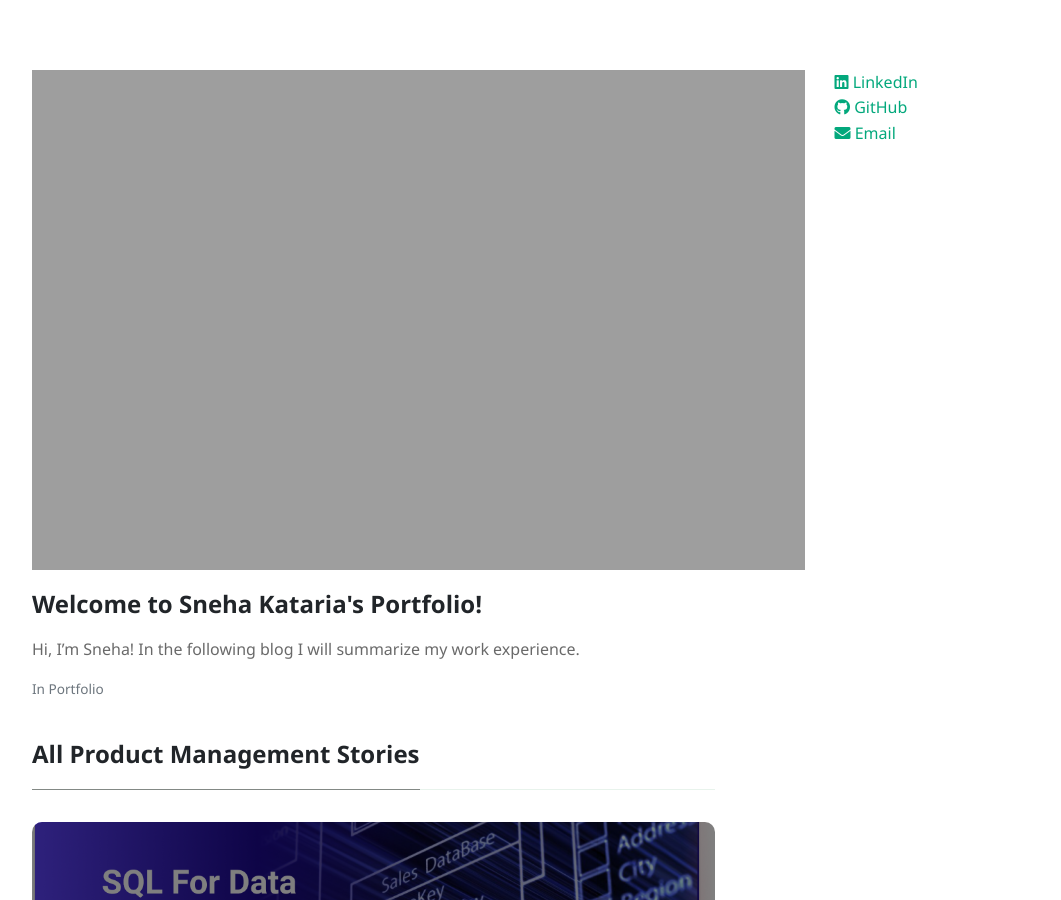
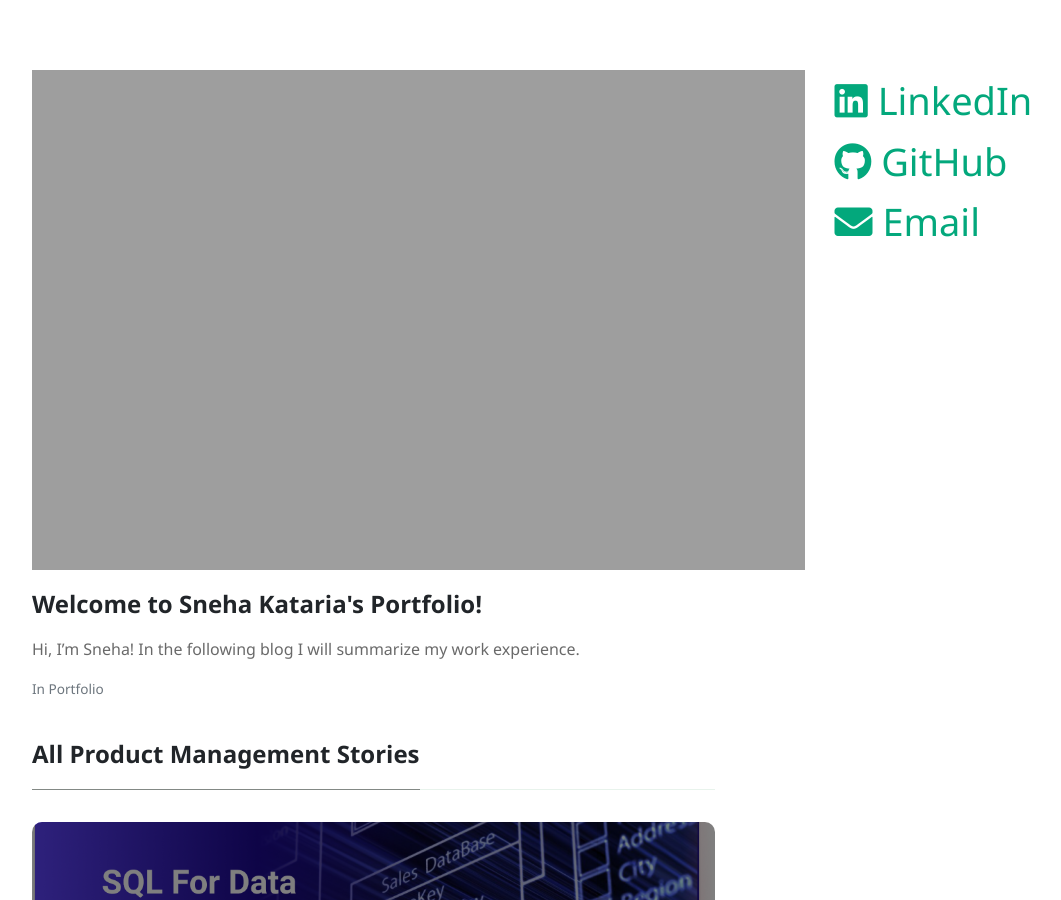
Before and after one commit to sneha-kataria/blog, a Jekyll site: the page built from index.html, in a window 1280 px wide and 900 px high. Shown: the whole window, without its empty margins (88-1149 px from the left). Built offline with Jekyll 4.4.1, drawn with Linux system fonts in a browser that asks for light colours; nearby versions of some CDN libraries; the list of posts is cut into pages by our own code.

Commit message:
Added contact me.

```diff
--- a/index.html
+++ b/index.html
@@ -40,15 +40,15 @@ description: "Hey I am Sneha Kataria, and this my blog."
     <div class="col-md-3">
         <div class="contact-links">
             <!-- LinkedIn -->
-            <div class="contact-item">
-                <a href="https://www.linkedin.com/in/snehakataria/" target="_blank">
+            <div class="contact-item"  style="font-size:38px;color: black;">
+                <a href="https://www.linkedin.com/in/snehakataria/" target="_blank" >
                     <i class="fab fa-linkedin"></i>
                     <span>LinkedIn</span>
                 </a>
             </div>
 
             <!-- GitHub -->
-            <div class="contact-item">
+            <div class="contact-item"  style="font-size:38px;color: black;">
                 <a href="https://github.com/sneha-kataria" target="_blank">
                     <i class="fab fa-github"></i>
                     <span>GitHub</span>
@@ -56,7 +56,7 @@ description: "Hey I am Sneha Kataria, and this my blog."
             </div>
 
             <!-- Email -->
-            <div class="contact-item">
+            <div class="contact-item"  style="font-size:38px;color: black;">
                 <a href="mailto:snehakataria1244@gmail.com">
                     <i class="fas fa-envelope"></i>
                     <span>Email</span>
```
